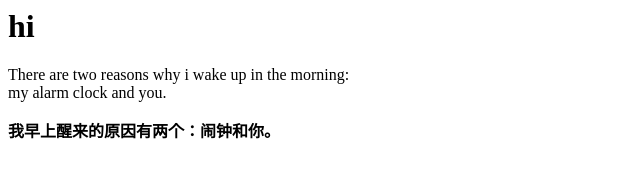
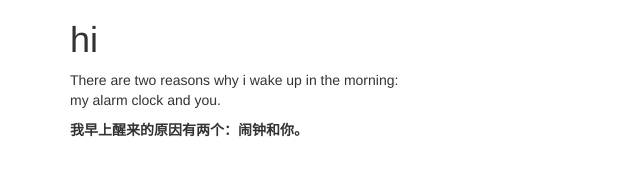
Before and after one commit to Diego2048/Diego2048.github.io, a plain HTML site: page sleepone.html in a window 1280 px wide. Shown: the whole page, without its empty margins (0-640 px from the left). Drawn offline with nearby package versions, Linux system fonts and the light colour scheme.

Commit message:
Update sleepone.html

```diff
--- a/sleepone.html
+++ b/sleepone.html
@@ -1,13 +1,21 @@
-<html>
+<!DOCTYPE html>
+<html lang="zh-CN">
 <head>
+<meta charset="UTF-8">
+<meta name="viewport" content="width=device-width,initial-scale=1">
+<link href="//cdn.bootcss.com/bootstrap/3.3.7/css/bootstrap.min.css" rel="stylesheet">
 <title>我只想偷偷告诉你～
 </title>
 </head>
 <body>
-  <h1>hi</h1>
-  <p>There are two reasons why i wake up in the morning:<br><span>my alarm clock and you.</span></p>
-  <p><strong> 我早上醒来的原因有两个：闹钟和你。</strong></p?
-
-
+<div  class="container">
+	<h1>hi</h1>
+		<div  class="center-block">
+		  <p>There are two reasons why i wake up in the morning:<br><span>my alarm clock and you.</span></p>
+		  <p><strong> 我早上醒来的原因有两个：闹钟和你。</strong></p?
+		</div>
+</div>
 </body>
+<script src="//cdn.bootcss.com/jquery/3.1.1/jquery.min.js"></script>
+<script src="//cdn.bootcss.com/bootstrap/3.3.7/js/bootstrap.min.js"></script>
 </html>
```
